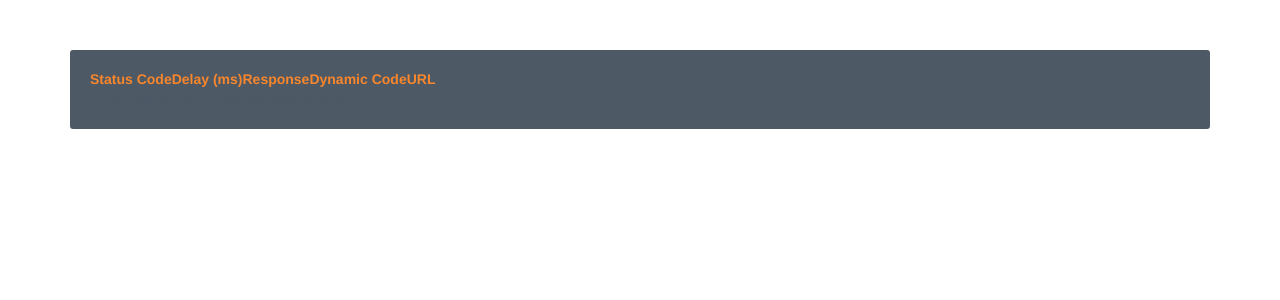
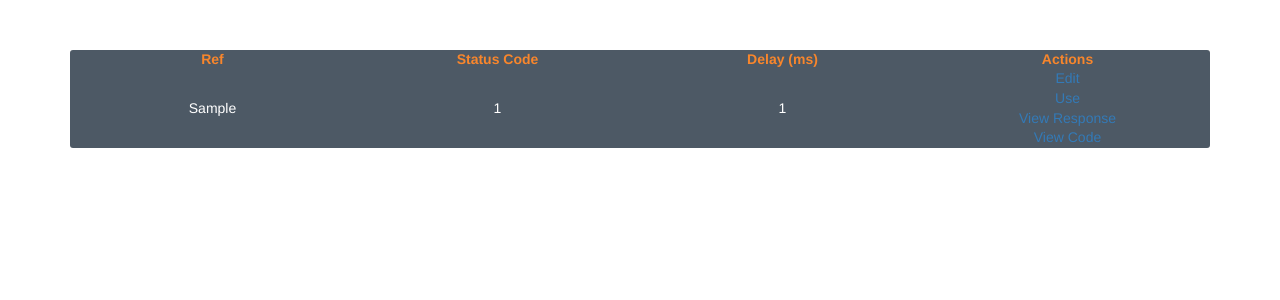
Before and after one commit to shnako/iTec2015Camenita, a Django app: page /pages/ in a window 1280 px wide. Shown: the part 65-365 px from the top of the page. Run offline with Django 3.2, Linux system fonts and the light colour scheme; a user stored in the database is signed in; tables that the repository leaves empty hold one stand-in row (values such as "Sample post"); some libraries are stand-ins or nearby versions.

Commit message:
Some pages progress.

```diff
--- a/unified_test/static/css/main.css
+++ b/unified_test/static/css/main.css
@@ -3,7 +3,7 @@
 Site-wide.
 =======================
 */
-html, body{
+html, body {
     height: 100%;
 }
 
@@ -59,7 +59,7 @@ Navigation.
     margin: 10px;
 }
 
-#logo, #menu-bar{
+#logo, #menu-bar {
     float: left;
 }
 
@@ -101,7 +101,7 @@ Forms.
 }
 
 .submit-button {
-    width:100% !important;
+    width: 100% !important;
     padding: 5px;
     background-color: #4d5965;
     color: white;
@@ -119,6 +119,14 @@ Tables.
 #table-content {
     width: 100%;
     table-layout: fixed;
+}
+
+#table-content td, #table-content th {
+    text-align: center;
+}
+
+#table-content td {
+    color: white;
 }
 
 /*
--- a/unified_test/templates/app/pages.html
+++ b/unified_test/templates/app/pages.html
@@ -5,31 +5,27 @@
 
 {% block content %}
 
-    <table id="table-content" class="container center-content-h content-container">
-        <colgroup>
-            <col style="width: 20%"/>
-            <col style="width: 20%"/>
-            <col style="width: 20%"/>
-            <col style="width: 20%"/>
-            <col style="width: 20%"/>
-        </colgroup>
+    <table id="table-content" class="container content-container">
         <thead>
         <tr>
-            <th>Status Code</th>
-            <th>Delay (ms)</th>
-            <th>Response</th>
-            <th>Dynamic Code</th>
-            <th>URL</th>
+            <th style="width: 25%">Ref</th>
+            <th style="width: 25%">Status Code</th>
+            <th style="width: 25%">Delay (ms)</th>
+            <th style="width: 25%">Actions</th>
         </tr>
         </thead>
         <tbody>
         {% for page in pages %}
             <tr>
+                <td>{{ page.ref }}</td>
                 <td>{{ page.status_code }}</td>
                 <td>{{ page.delay }}</td>
-                <td>{{ page.response }}</td>
-                <td>{{ page.dynamic_code }}</td>
-                <td>{{ absolute_urls|key_value:page.ref}}</td>
+                <td>
+                    <a href="TODO">Edit</a><br/>
+                    <a href="{{ absolute_urls|key_value:page.ref }}">Use</a><br/>
+                    <a href="TODO">View Response</a><br/>
+                    <a href="TODO">View Code</a>
+                </td>
             </tr>
         {% endfor %}
         </tbody>
```
